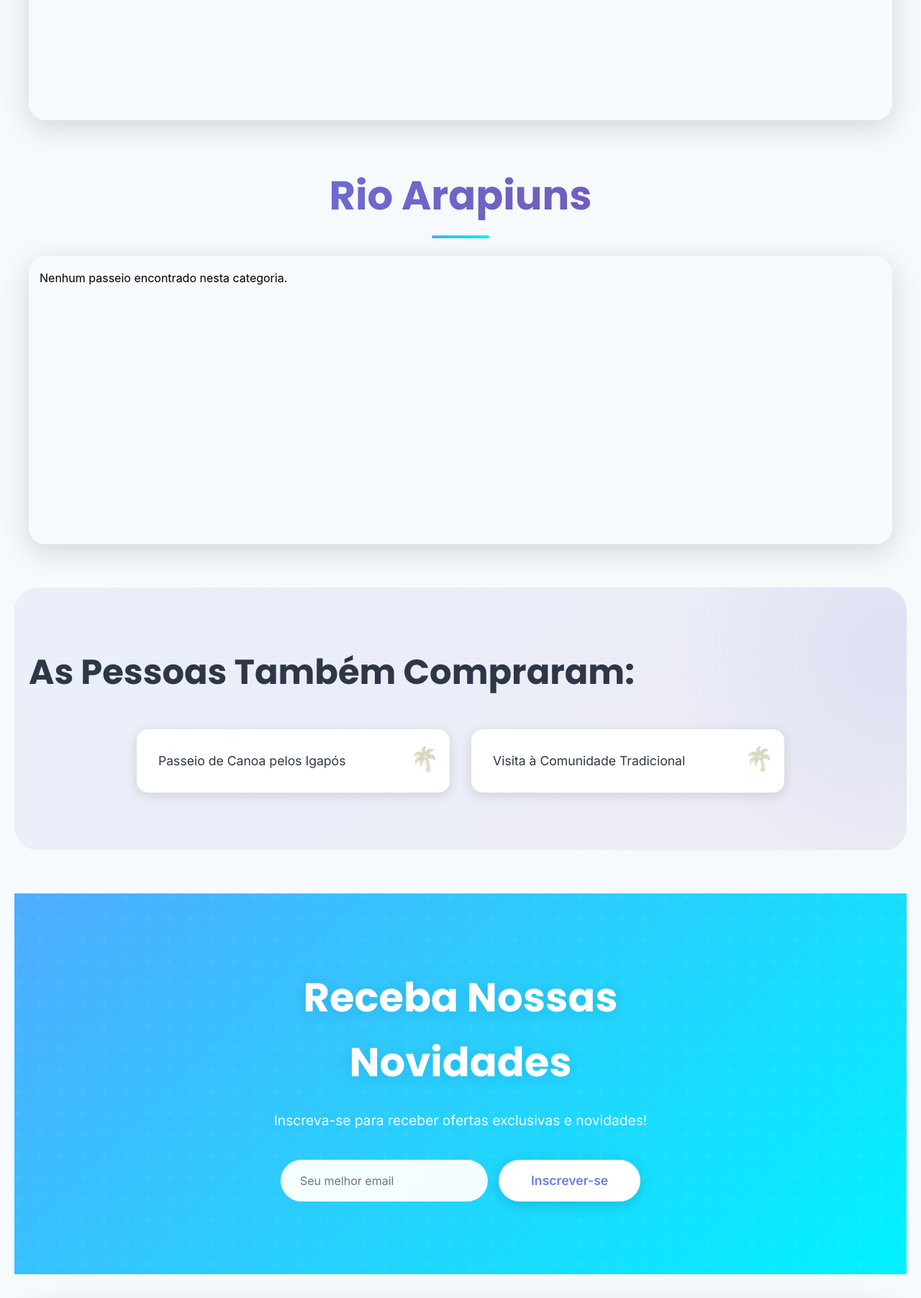
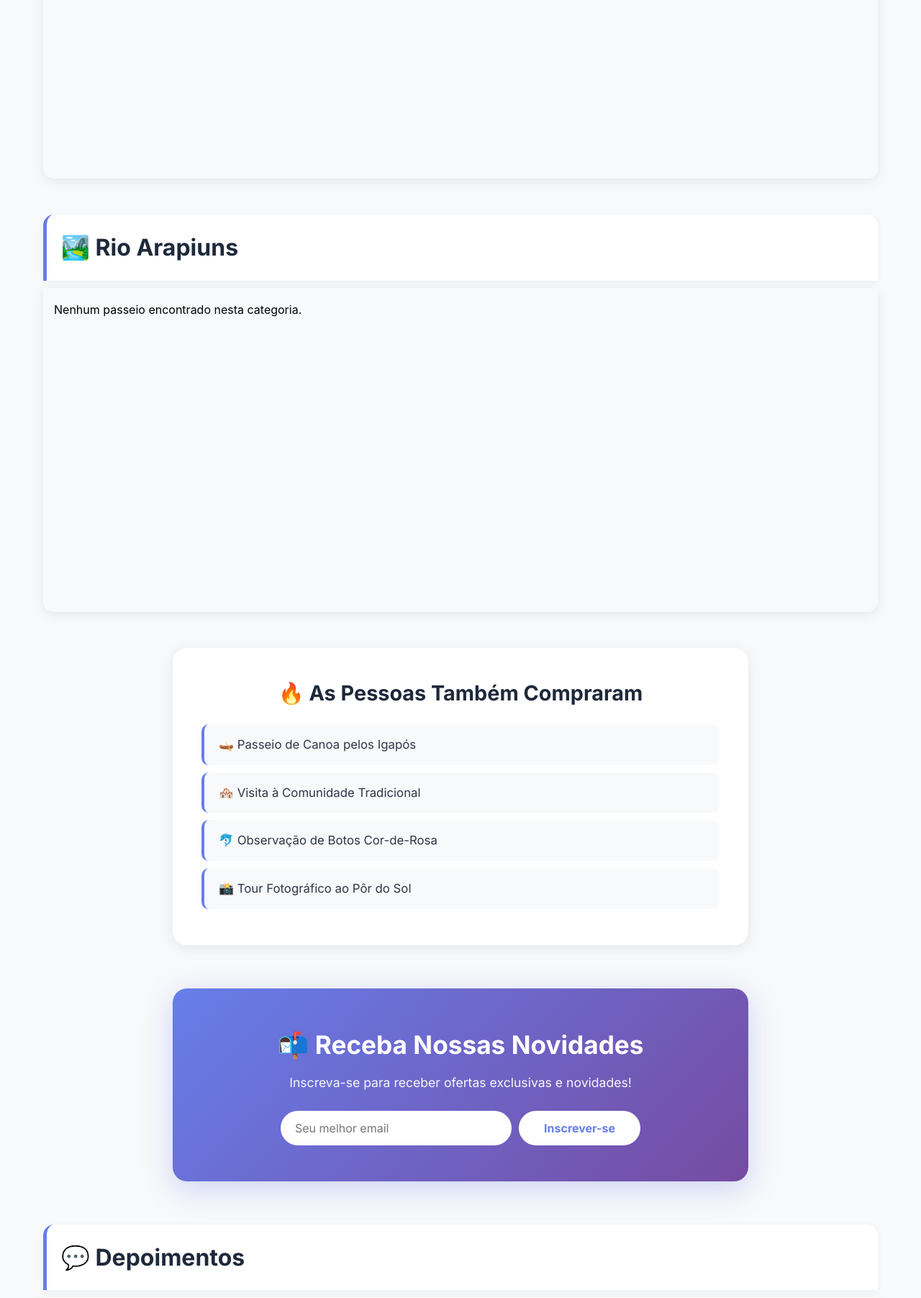
Before and after one commit to leeaf4r00/guiaalter, a Flask app: page / in a window 1280 px wide. Shown: the part 2960-4763 px from the top of the page at 72% size. Run offline with Flask 3, Linux system fonts and the light colour scheme; data that the repository does not hold is empty.

Commit message:
feat: Implement initial landing page with hero banner, tour sections, newsletter signup, and interactive elements.

```diff
--- a/templates/index.html
+++ b/templates/index.html
@@ -5,81 +5,269 @@
 {% block meta_description %}Descubra os melhores passeios, hotéis e experiências em Alter do Chão. Seu guia completo
 para explorar o Caribe Amazônico.{% endblock %}
 
+{% block extra_css %}
+<style>
+    /* Hero Section Melhorada */
+    body {
+        background: #f8f9fa;
+    }
+
+    .hero-banner {
+        background: linear-gradient(135deg, #667eea 0%, #764ba2 100%);
+        padding: 60px 20px;
+        text-align: center;
+        color: white;
+        margin-bottom: 40px;
+        box-shadow: 0 4px 20px rgba(0, 0, 0, 0.1);
+    }
+
+    .hero-banner h1 {
+        font-size: 2.8rem;
+        font-weight: 800;
+        margin-bottom: 15px;
+        text-shadow: 0 2px 10px rgba(0, 0, 0, 0.2);
+    }
+
+    .hero-banner p {
+        font-size: 1.2rem;
+        opacity: 0.95;
+        max-width: 600px;
+        margin: 0 auto;
+    }
+
+    /* Section Titles */
+    .section-container {
+        max-width: 1200px;
+        margin: 0 auto 50px;
+        padding: 0 20px;
+    }
+
+    .section-title {
+        font-size: 2rem;
+        font-weight: 700;
+        color: #1e293b;
+        margin-bottom: 10px;
+        padding: 20px;
+        background: white;
+        border-radius: 15px 15px 0 0;
+        box-shadow: 0 2px 10px rgba(0, 0, 0, 0.05);
+        border-left: 5px solid #667eea;
+    }
+
+    /* Iframe Container Melhorado */
+    .iframe-wrapper {
+        background: white;
+        border-radius: 0 0 15px 15px;
+        box-shadow: 0 4px 15px rgba(0, 0, 0, 0.08);
+        overflow: hidden;
+        margin-bottom: 40px;
+        transition: all 0.3s ease;
+    }
+
+    .iframe-wrapper:hover {
+        transform: translateY(-3px);
+        box-shadow: 0 6px 25px rgba(0, 0, 0, 0.12);
+    }
+
+    .iframe-wrapper iframe {
+        width: 100%;
+        height: 450px;
+        border: 0;
+        display: block;
+    }
+
+    /* Newsletter Melhorada */
+    .newsletter-box {
+        background: linear-gradient(135deg, #667eea 0%, #764ba2 100%);
+        padding: 50px 20px;
+        text-align: center;
+        color: white;
+        border-radius: 20px;
+        margin: 60px auto;
+        max-width: 800px;
+        box-shadow: 0 10px 40px rgba(102, 126, 234, 0.3);
+    }
+
+    .newsletter-box h2 {
+        font-size: 2.2rem;
+        margin-bottom: 10px;
+        font-weight: 700;
+    }
+
+    .newsletter-box p {
+        font-size: 1.1rem;
+        margin-bottom: 25px;
+        opacity: 0.95;
+    }
+
+    .newsletter-form {
+        display: flex;
+        gap: 10px;
+        max-width: 500px;
+        margin: 0 auto;
+        flex-wrap: wrap;
+        justify-content: center;
+    }
+
+    .newsletter-form input {
+        flex: 1;
+        min-width: 250px;
+        padding: 15px 20px;
+        border: none;
+        border-radius: 50px;
+        font-size: 1rem;
+    }
+
+    .newsletter-form button {
+        padding: 15px 35px;
+        background: white;
+        color: #667eea;
+        border: none;
+        border-radius: 50px;
+        font-weight: 700;
+        cursor: pointer;
+        transition: all 0.3s ease;
+        font-size: 1rem;
+    }
+
+    .newsletter-form button:hover {
+        transform: translateY(-2px);
+        box-shadow: 0 4px 15px rgba(0, 0, 0, 0.2);
+    }
+
+    /* Popular Tours */
+    .popular-section {
+        background: white;
+        padding: 40px;
+        border-radius: 20px;
+        max-width: 800px;
+        margin: 40px auto;
+        box-shadow: 0 4px 20px rgba(0, 0, 0, 0.08);
+    }
+
+    .popular-section h2 {
+        font-size: 1.8rem;
+        color: #1e293b;
+        margin-bottom: 20px;
+        text-align: center;
+    }
+
+    .popular-section ul {
+        list-style: none;
+        padding: 0;
+    }
+
+    .popular-section li {
+        padding: 15px 20px;
+        margin-bottom: 10px;
+        background: #f8f9fa;
+        border-radius: 10px;
+        border-left: 4px solid #667eea;
+        transition: all 0.3s ease;
+        font-size: 1.05rem;
+    }
+
+    .popular-section li:hover {
+        transform: translateX(5px);
+        background: #e9ecef;
+    }
+
+    /* Responsive */
+    @media (max-width: 768px) {
+        .hero-banner h1 {
+            font-size: 2rem;
+        }
+
+        .section-title {
+            font-size: 1.5rem;
+        }
+
+        .newsletter-form {
+            flex-direction: column;
+        }
+
+        .newsletter-form input,
+        .newsletter-form button {
+            width: 100%;
+        }
+    }
+</style>
+{% endblock %}
+
 {% block content %}
-<!-- Hero Section -->
-<section class="content-overlay">
-    <article class="highlighted-tours text-center">
-        <div class="container">
-            <h1>Tours em Destaque</h1>
-            <div class="iframe-container">
-                <iframe src="{{ url_for('routes.tourdestaques') }}" width="100%" height="400" loading="lazy"
-                    title="Tours em destaque" style="border:0;">
-                </iframe>
+<!-- Hero Banner -->
+<div class="hero-banner">
+    <h1>🌴 Descubra Alter do Chão</h1>
+    <p>O Caribe Amazônico te espera com praias paradisíacas e experiências inesquecíveis</p>
+</div>
+
+<!-- Tours em Destaque -->
+<div class="section-container">
+    <h2 class="section-title">✨ Tours em Destaque</h2>
+    <div class="iframe-wrapper">
+        <iframe src="{{ url_for('routes.tourdestaques') }}" loading="lazy" title="Tours em destaque"></iframe>
     </div>
 </div>
-    </article>
-</section>
 
-<!-- Tours Sections -->
-<h1>Lago Verde</h1>
-<div class="iframe-container">
-    <iframe src="{{ url_for('routes.lagoverde') }}" width="100%" height="400" loading="lazy" title="Passeios Lago Verde"
-        style="border:0;">
-    </iframe>
+<!-- Lago Verde -->
+<div class="section-container">
+    <h2 class="section-title">💚 Lago Verde</h2>
+    <div class="iframe-wrapper">
+        <iframe src="{{ url_for('routes.lagoverde') }}" loading="lazy" title="Passeios Lago Verde"></iframe>
+    </div>
 </div>
 
-<h1>Subindo o Rio</h1>
-<div class="iframe-container">
-    <iframe src="{{ url_for('routes.subindoorio') }}" width="100%" height="400" loading="lazy"
-        title="Passeios Subindo o Rio" style="border:0;">
-    </iframe>
+<!-- Subindo o Rio -->
+<div class="section-container">
+    <h2 class="section-title">⬆️ Subindo o Rio</h2>
+    <div class="iframe-wrapper">
+        <iframe src="{{ url_for('routes.subindoorio') }}" loading="lazy" title="Passeios Subindo o Rio"></iframe>
+    </div>
 </div>
 
-<h1>Descendo o Rio</h1>
-<div class="iframe-container">
-    <iframe src="{{ url_for('routes.descendoorio') }}" width="100%" height="400" loading="lazy"
-        title="Passeios Descendo o Rio" style="border:0;">
-    </iframe>
+<!-- Descendo o Rio -->
+<div class="section-container">
+    <h2 class="section-title">⬇️ Descendo o Rio</h2>
+    <div class="iframe-wrapper">
+        <iframe src="{{ url_for('routes.descendoorio') }}" loading="lazy" title="Passeios Descendo o Rio"></iframe>
+    </div>
 </div>
 
-<h1>Rio Arapiuns</h1>
-<div class="iframe-container">
-    <iframe src="{{ url_for('routes.rioarapiuns') }}" width="100%" height="400" loading="lazy"
-        title="Passeios Rio Arapiuns" style="border:0;">
-    </iframe>
+<!-- Rio Arapiuns -->
+<div class="section-container">
+    <h2 class="section-title">🏞️ Rio Arapiuns</h2>
+    <div class="iframe-wrapper">
+        <iframe src="{{ url_for('routes.rioarapiuns') }}" loading="lazy" title="Passeios Rio Arapiuns"></iframe>
+    </div>
 </div>
 
-<!-- Popular Tours Section -->
-<section class="new-tours text-center">
-    <div class="container">
-        <h2>As Pessoas Também Compraram:</h2>
+<!-- Popular Tours -->
+<div class="popular-section">
+    <h2>🔥 As Pessoas Também Compraram</h2>
     <ul>
-            <li>Passeio de Canoa pelos Igapós</li>
-            <li>Visita à Comunidade Tradicional</li>
+        <li>🛶 Passeio de Canoa pelos Igapós</li>
+        <li>🏘️ Visita à Comunidade Tradicional</li>
+        <li>🐬 Observação de Botos Cor-de-Rosa</li>
+        <li>📸 Tour Fotográfico ao Pôr do Sol</li>
     </ul>
 </div>
-</section>
 
-<!-- Newsletter Section -->
-<section class="client-testimonials text-center">
-    <div class="container">
-        <h2>Receba Nossas Novidades</h2>
+<!-- Newsletter -->
+<div class="newsletter-box">
+    <h2>📬 Receba Nossas Novidades</h2>
     <p>Inscreva-se para receber ofertas exclusivas e novidades!</p>
-        <form id="newsletterForm">
-            <input type="email" class="form-control" placeholder="Seu melhor email" required
-                aria-label="Email para newsletter">
-            <button type="submit" class="btn btn-primary mt-2">
-                Inscrever-se
-            </button>
+    <form id="newsletterForm" class="newsletter-form">
+        <input type="email" placeholder="Seu melhor email" required aria-label="Email para newsletter">
+        <button type="submit">Inscrever-se</button>
     </form>
 </div>
-</section>
 
-<!-- Testimonials -->
-<div class="iframe-container">
-    <iframe src="{{ url_for('routes.depoimentos') }}" width="100%" height="400" loading="lazy"
-        title="Depoimentos de clientes" style="border:0;">
-    </iframe>
+<!-- Depoimentos -->
+<div class="section-container">
+    <h2 class="section-title">💬 Depoimentos</h2>
+    <div class="iframe-wrapper">
+        <iframe src="{{ url_for('routes.depoimentos') }}" loading="lazy" title="Depoimentos de clientes"></iframe>
+    </div>
 </div>
 {% endblock %}
 
@@ -90,14 +278,13 @@ para explorar o Caribe Amazônico.{% endblock %}
         e.preventDefault();
         const email = this.querySelector('input[type="email"]').value;
 
-        // Simple validation
         if (email) {
-            alert('Obrigado por se inscrever! Em breve você receberá nossas novidades.');
+            alert('✅ Obrigado por se inscrever! Em breve você receberá nossas novidades.');
             this.reset();
         }
     });
 
-    // Smooth scroll for anchor links
+    // Smooth scroll
     document.querySelectorAll('a[href^="#"]').forEach(anchor => {
         anchor.addEventListener('click', function (e) {
             e.preventDefault();
@@ -110,5 +297,22 @@ para explorar o Caribe Amazônico.{% endblock %}
             }
         });
     });
+
+    // Fade in animation on scroll
+    const observer = new IntersectionObserver((entries) => {
+        entries.forEach(entry => {
+            if (entry.isIntersecting) {
+                entry.target.style.opacity = '1';
+                entry.target.style.transform = 'translateY(0)';
+            }
+        });
+    }, { threshold: 0.1 });
+
+    document.querySelectorAll('.section-container, .popular-section, .newsletter-box').forEach((el) => {
+        el.style.opacity = '0';
+        el.style.transform = 'translateY(20px)';
+        el.style.transition = 'all 0.6s ease';
+        observer.observe(el);
+    });
 </script>
 {% endblock %}
```
Lines whose indentation alone changed are shown as unchanged.
